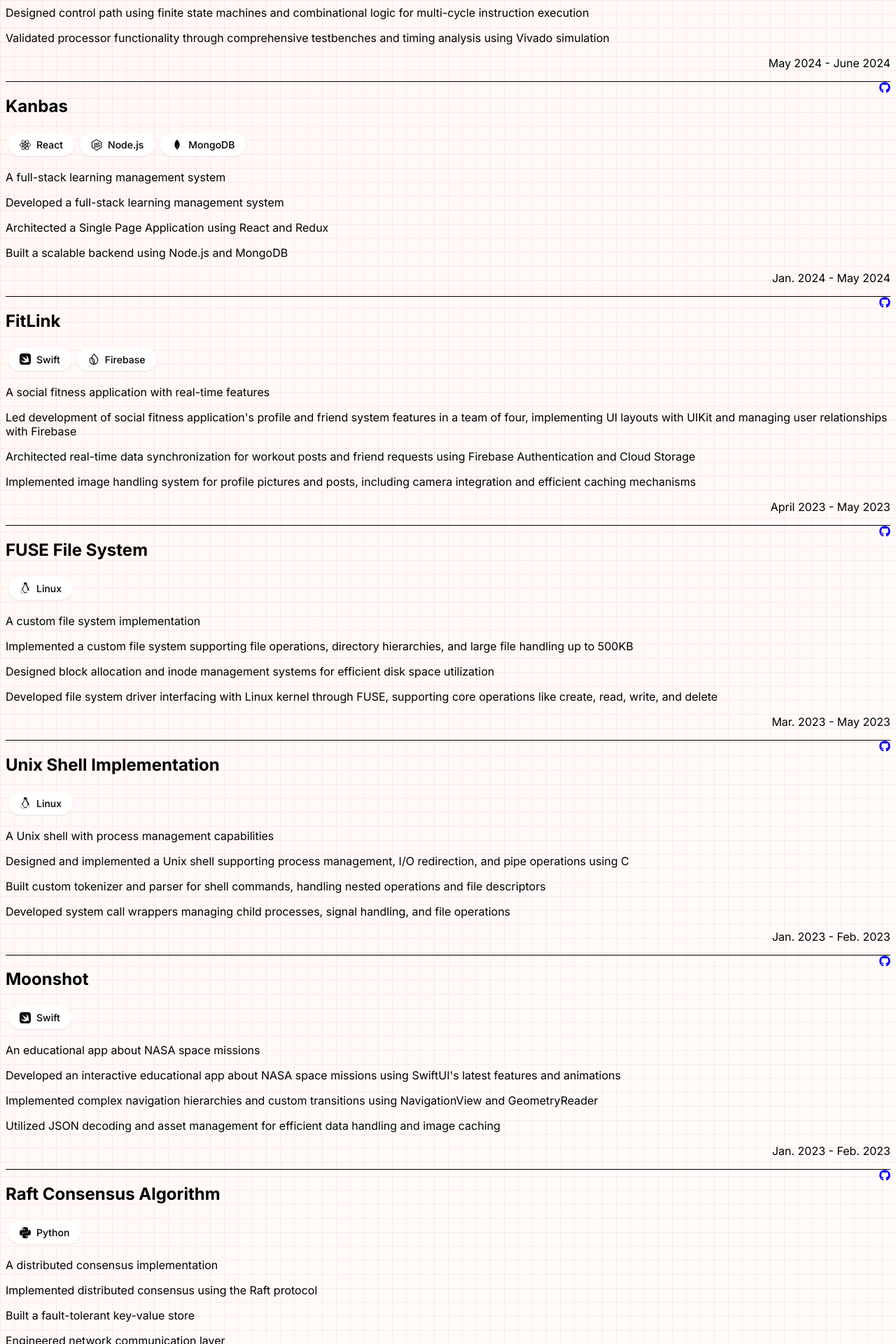
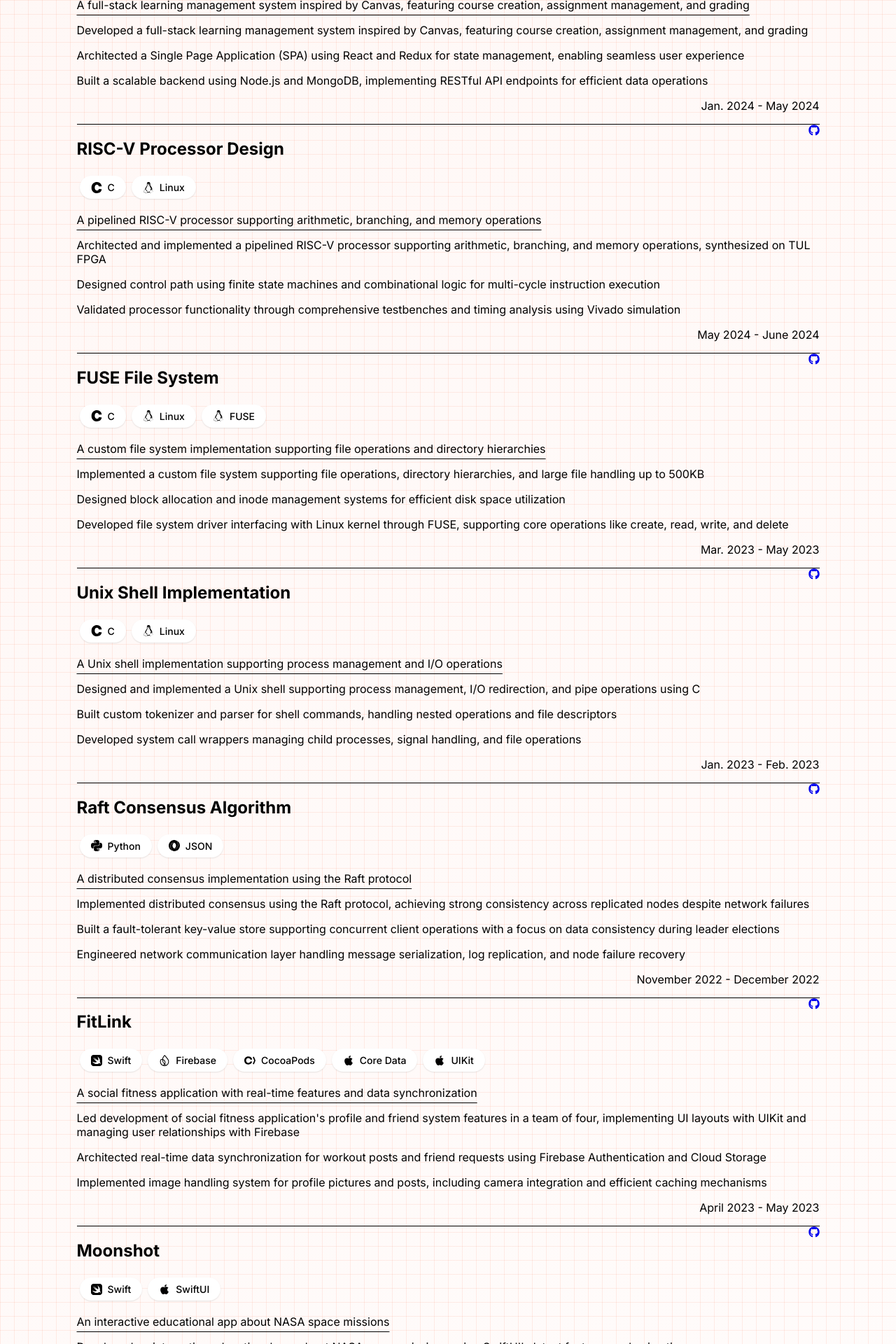
Before and after one commit to Jaber1028/portfolio, a Next.js app: page /projects in a window 1280 px wide. Shown: the part 880-2800 px from the top of the page at 70% size. Built offline with nearby package versions, Linux system fonts and the light colour scheme.

Commit message:
Refactor tech icon management by centralizing icon mapping in a utility function. Update project pages to utilize the new tech icon system for improved maintainability and consistency. Enhance project descriptions and achievements for clarity, and update layout styles for better visual presentation.

```diff
--- a/src/app/page.tsx
+++ b/src/app/page.tsx
@@ -1,52 +1,13 @@
 'use client';
 
 import { motion } from 'framer-motion';
-import { FaGithub, FaLinkedin, FaEnvelope, FaGit, FaJs, FaLinux, FaNode, FaPython, FaReact, FaSwift } from 'react-icons/fa';
-import { SiTypescript, SiExpress, SiNodedotjs, SiMongodb, SiSocketdotio, SiReact, SiWebgl, SiSharp, SiUnity,
-         SiVuedotjs, SiTailwindcss, SiHtml5, SiCss3, SiSwift, SiFirebase, SiLinux, SiPython, SiC, SiCplusplus,
-         SiRedux, SiJest, SiPostman, SiGit, SiXcode, SiUbuntu, SiRedhat, SiApple, SiAssemblyscript, SiCocoapods } from 'react-icons/si';
+import { FaGithub, FaLinkedin, FaEnvelope } from 'react-icons/fa';
 import Layout from '@/components/Layout';
 import { useEffect, useState } from 'react';
 import Image from 'next/image';
 import Link from 'next/link';
-import { IconType } from 'react-icons';
 import TechBadge from '@/components/TechBadge';
-
-const getTechIcon = (tech: string): IconType | null => {
-  const iconMap: Record<string, IconType> = {
-    'TypeScript': SiTypescript,
-    'Express': SiExpress,
-    'Node.js': SiNodedotjs,
-    'MongoDB': SiMongodb,
-    'Socket.io': SiSocketdotio,
-    'React': SiReact,
-    'WebGL': SiWebgl,
-    'C#': SiSharp,
-    'Unity': SiUnity,
-    'Vue.js': SiVuedotjs,
-    'Tailwind': SiTailwindcss,
-    'HTML': SiHtml5,
-    'CSS': SiCss3,
-    'Swift': SiSwift,
-    'Firebase': SiFirebase,
-    'Linux': SiLinux,
-    'Python': SiPython,
-    'C': SiC,
-    'C++': SiCplusplus,
-    'Redux': SiRedux,
-    'Jest': SiJest,
-    'Postman': SiPostman,
-    'Git': SiGit,
-    'Xcode': SiXcode,
-    'Ubuntu': SiUbuntu,
-    'RedHat': SiRedhat,
-    'Apple': SiApple,
-    'Csharp': SiSharp,
-    'Assemblyscript': SiAssemblyscript,
-    'Cocoapods': SiCocoapods,
-  };
-  return iconMap[tech] || null;
-};
+import { getTechIcon } from '@/app/utils/techIcons';
 
 export default function Home() {
   const [mounted, setMounted] = useState(false);
@@ -327,42 +288,28 @@ export default function Home() {
               <div>
                 <h3 className="text-xl font-semibold mb-4 text-gray-200">Languages</h3>
                 <div className="flex flex-wrap gap-4">
-                  <TechBadge icon={FaSwift} text="Swift" />
-                  <TechBadge icon={SiApple} text="Objective-C" />
-                  <TechBadge icon={SiC} text="C" />
-                  <TechBadge icon={SiCplusplus} text="C++" />
-                  <TechBadge icon={SiSharp} text="C#" />
-                  <TechBadge icon={FaPython} text="Python" />
-                  <TechBadge icon={FaJs} text="JavaScript" />
-                  <TechBadge icon={SiTypescript} text="TypeScript" />
-                  <TechBadge icon={SiAssemblyscript} text="Assembly" />
+                  {["Swift", "Objective-C", "C", "C++", "C#", "Python", "JavaScript", "TypeScript", "Assembly"].map((tech, i) => {
+                    const Icon = getTechIcon(tech);
+                    return Icon && <TechBadge key={i} icon={Icon} text={tech} />;
+                  })}
                 </div>
               </div>
               <div>
                 <h3 className="text-xl font-semibold mb-4 text-gray-200">Frameworks</h3>
                 <div className="flex flex-wrap gap-4">
-                  <TechBadge icon={SiSwift} text="SwiftUI" />
-                  <TechBadge icon={SiApple} text="UIKit" />
-                  <TechBadge icon={SiApple} text="CoreData" />
-                  <TechBadge icon={FaReact} text="React" />
-                  <TechBadge icon={SiRedux} text="Redux" />
-                  <TechBadge icon={SiJest} text="Jest" />
-                  <TechBadge icon={FaNode} text="Node.js" />
-                  <TechBadge icon={SiExpress} text="Express" />
-                  <TechBadge icon={SiPython} text="pytest" />
+                  {["SwiftUI", "UIKit", "CoreData", "React", "Redux", "Jest", "Node.js", "Express", "pytest"].map((tech, i) => {
+                    const Icon = getTechIcon(tech);
+                    return Icon && <TechBadge key={i} icon={Icon} text={tech} />;
+                  })}
                 </div>
               </div>
               <div>
                 <h3 className="text-xl font-semibold mb-4 text-gray-200">Technologies & Tools</h3>
                 <div className="flex flex-wrap gap-4">
-                  <TechBadge icon={SiXcode} text="Xcode" />
-                  <TechBadge icon={FaGit} text="Git" />
-                  <TechBadge icon={SiCocoapods} text="CocoaPods" />
-                  <TechBadge icon={SiPostman} text="REST APIs" />
-                  <TechBadge icon={SiMongodb} text="MongoDB" />
-                  <TechBadge icon={SiFirebase} text="Firebase" />
-                  <TechBadge icon={FaLinux} text="Linux" />
-                  <TechBadge icon={SiPostman} text="Postman" />
+                  {["Xcode", "Git", "CocoaPods", "REST APIs", "MongoDB", "Firebase", "Linux", "Postman"].map((tech, i) => {
+                    const Icon = getTechIcon(tech);
+                    return Icon && <TechBadge key={i} icon={Icon} text={tech} />;
+                  })}
                 </div>
               </div>
             </div>
--- a/src/app/projects/page.tsx
+++ b/src/app/projects/page.tsx
@@ -1,35 +1,9 @@
 'use client';
 
+import Link from 'next/link';
 import { FaGithub } from 'react-icons/fa';
-import { SiTypescript, SiExpress, SiNodedotjs, SiMongodb, SiSocketdotio, SiReact, SiWebgl, SiSharp, SiUnity,
-         SiVuedotjs, SiTailwindcss, SiHtml5, SiCss3, SiSwift, SiFirebase, SiLinux, SiPython } from 'react-icons/si';
-import Link from 'next/link';
-import { IconType } from 'react-icons';
-
 import TechBadge from '@/components/TechBadge';
-
-const getTechIcon = (tech: string): IconType | null => {
-  const iconMap: Record<string, IconType> = {
-    'TypeScript': SiTypescript,
-    'Express': SiExpress,
-    'Node.js': SiNodedotjs,
-    'MongoDB': SiMongodb,
-    'Socket.io': SiSocketdotio,
-    'React': SiReact,
-    'WebGL': SiWebgl,
-    'C#': SiSharp,
-    'Unity': SiUnity,
-    'Vue.js': SiVuedotjs,
-    'Tailwind': SiTailwindcss,
-    'HTML': SiHtml5,
-    'CSS': SiCss3,
-    'Swift': SiSwift,
-    'Firebase': SiFirebase,
-    'Linux': SiLinux,
-    'Python': SiPython,
-  };
-  return iconMap[tech] || null;
-};
+import { getTechIcon } from '@/app/utils/techIcons';
 
 interface Project {
   title: string;
@@ -46,7 +20,7 @@ export default function Projects() {
       tech: ["TypeScript", "React", "Express", "MongoDB", "Socket.io"],
       description: "A comprehensive Q&A platform with authentication, direct messaging, and interactive games using TypeScript and the MERN stack",
       achievements: [
-        "Built a comprehensive Q&A platform with authentication, direct messaging, and interactive games",
+        "Built a comprehensive Q&A platform with authentication, direct messaging, and interactive games using TypeScript and the MERN stack",
         "Architected a Daily Puzzles feature with automated generation algorithms that create unique logic challenges daily through cron scheduling",
         "Implemented real-time data synchronization across components using Socket.io for chat systems, game state updates, and leaderboard visualization"
       ],
@@ -64,8 +38,19 @@ export default function Projects() {
       period: "May 2024 - June 2024"
     },
     {
+      title: "Kanbas",
+      tech: ["JavaScript", "React", "Node.js", "MongoDB", "Redux"],
+      description: "A full-stack learning management system inspired by Canvas, featuring course creation, assignment management, and grading",
+      achievements: [
+        "Developed a full-stack learning management system inspired by Canvas, featuring course creation, assignment management, and grading",
+        "Architected a Single Page Application (SPA) using React and Redux for state management, enabling seamless user experience",
+        "Built a scalable backend using Node.js and MongoDB, implementing RESTful API endpoints for efficient data operations"
+      ],
+      period: "Jan. 2024 - May 2024"
+    },
+    {
       title: "RISC-V Processor Design",
-      tech: ["SystemVerilog", "Vivado", "FPGA"],
+      tech: ["C", "Linux"],
       description: "A pipelined RISC-V processor supporting arithmetic, branching, and memory operations",
       achievements: [
         "Architected and implemented a pipelined RISC-V processor supporting arithmetic, branching, and memory operations, synthesized on TUL FPGA",
@@ -75,31 +60,9 @@ export default function Projects() {
       period: "May 2024 - June 2024"
     },
     {
-      title: "Kanbas",
-      tech: ["JavaScript", "React", "Node.js", "MongoDB"],
-      description: "A full-stack learning management system",
-      achievements: [
-        "Developed a full-stack learning management system",
-        "Architected a Single Page Application using React and Redux",
-        "Built a scalable backend using Node.js and MongoDB"
-      ],
-      period: "Jan. 2024 - May 2024"
-    },
-    {
-      title: "FitLink",
-      tech: ["Swift", "UIKit", "Firebase", "Core Data"],
-      description: "A social fitness application with real-time features",
-      achievements: [
-        "Led development of social fitness application's profile and friend system features in a team of four, implementing UI layouts with UIKit and managing user relationships with Firebase",
-        "Architected real-time data synchronization for workout posts and friend requests using Firebase Authentication and Cloud Storage",
-        "Implemented image handling system for profile pictures and posts, including camera integration and efficient caching mechanisms"
-      ],
-      period: "April 2023 - May 2023"
-    },
-    {
       title: "FUSE File System",
-      tech: ["C", "FUSE", "Linux"],
-      description: "A custom file system implementation",
+      tech: ["C", "Linux", "FUSE"],
+      description: "A custom file system implementation supporting file operations and directory hierarchies",
       achievements: [
         "Implemented a custom file system supporting file operations, directory hierarchies, and large file handling up to 500KB",
         "Designed block allocation and inode management systems for efficient disk space utilization",
@@ -110,7 +73,7 @@ export default function Projects() {
     {
       title: "Unix Shell Implementation",
       tech: ["C", "Linux"],
-      description: "A Unix shell with process management capabilities",
+      description: "A Unix shell implementation supporting process management and I/O operations",
       achievements: [
         "Designed and implemented a Unix shell supporting process management, I/O redirection, and pipe operations using C",
         "Built custom tokenizer and parser for shell commands, handling nested operations and file descriptors",
@@ -119,9 +82,31 @@ export default function Projects() {
       period: "Jan. 2023 - Feb. 2023"
     },
     {
+      title: "Raft Consensus Algorithm",
+      tech: ["Python", "JSON"],
+      description: "A distributed consensus implementation using the Raft protocol",
+      achievements: [
+        "Implemented distributed consensus using the Raft protocol, achieving strong consistency across replicated nodes despite network failures",
+        "Built a fault-tolerant key-value store supporting concurrent client operations with a focus on data consistency during leader elections",
+        "Engineered network communication layer handling message serialization, log replication, and node failure recovery"
+      ],
+      period: "November 2022 - December 2022"
+    },
+    {
+      title: "FitLink",
+      tech: ["Swift", "Firebase", "CocoaPods", "Core Data", "UIKit"],
+      description: "A social fitness application with real-time features and data synchronization",
+      achievements: [
+        "Led development of social fitness application's profile and friend system features in a team of four, implementing UI layouts with UIKit and managing user relationships with Firebase",
+        "Architected real-time data synchronization for workout posts and friend requests using Firebase Authentication and Cloud Storage",
+        "Implemented image handling system for profile pictures and posts, including camera integration and efficient caching mechanisms"
+      ],
+      period: "April 2023 - May 2023"
+    },
+    {
       title: "Moonshot",
-      tech: ["Swift", "SwiftUI"],
-      description: "An educational app about NASA space missions",
+      tech: ["Swift", "SwiftUI", "UserDefaults"],
+      description: "An interactive educational app about NASA space missions",
       achievements: [
         "Developed an interactive educational app about NASA space missions using SwiftUI's latest features and animations",
         "Implemented complex navigation hierarchies and custom transitions using NavigationView and GeometryReader",
@@ -130,36 +115,36 @@ export default function Projects() {
       period: "Jan. 2023 - Feb. 2023"
     },
     {
-      title: "Raft Consensus Algorithm",
-      tech: ["Python", "JSON", "Sockets"],
-      description: "A distributed consensus implementation",
+      title: "IExpense",
+      tech: ["Swift", "SwiftUI"],
+      description: "An expense tracking application with data persistence",
       achievements: [
-        "Implemented distributed consensus using the Raft protocol",
-        "Built a fault-tolerant key-value store",
-        "Engineered network communication layer"
+        "Developed expense tracking application implementing CRUD operations and data persistence using UserDefaults",
+        "Created reusable view components and custom modifiers for consistent UI/UX across the application",
+        "Implemented form validation and error handling using SwiftUI's state management and custom binding wrappers"
       ],
-      period: "November 2022 - December 2022"
+      period: "Dec. 2022 - Jan. 2023"
     }
   ];
 
   return (
-    <div className="min-h-screen bg-white py-12 px-4">
-      <div className="max-w-5xl mx-auto">
-        <h1 className="text-3xl font-bold text-center mb-2">All Projects</h1>
-        <p className="text-center text-gray-600 mb-12">
+    <div className="min-h-screen bg-gradient-to-br from-blue-800 to-indigo-900 py-12 px-4">
+      <div className="max-w-[1061px] mx-auto">
+        <h1 className="text-3xl font-bold text-white text-center mb-2">All Projects</h1>
+        <p className="text-center text-blue-200 mb-12">
           Explore my portfolio of web applications, mobile apps, and other digital creations that showcase my skills and expertise.
         </p>
 
         <div className="space-y-12">
           {projects.map((project, index) => (
-            <div key={index} className="border-b border-gray-200 pb-8">
+            <div key={index} className="border-b border-blue-700/30 pb-8">
               <div className="flex justify-between items-start mb-1">
-                <h2 className="text-xl font-bold">{project.title}</h2>
+                <h2 className="text-xl font-bold text-white">{project.title}</h2>
                 <a
                   href={`https://github.com/Jaber1028/${project.title.toLowerCase().replace(/\s+/g, '-')}`}
                   target="_blank"
                   rel="noopener noreferrer"
-                  className="text-gray-600 hover:text-gray-900"
+                  className="text-blue-200 hover:text-white transition-colors"
                 >
                   <FaGithub className="text-xl" />
                 </a>
@@ -170,14 +155,18 @@ export default function Projects() {
                   return Icon && <TechBadge key={i} icon={Icon} text={tech} />;
                 })}
               </div>
-              <p className="text-gray-800 mb-4">{project.description}</p>
-              {project.achievements.map((achievement, i) => (
-                <p key={i} className="flex items-start text-gray-800 mb-1">
-                  <span className="w-2 h-2 bg-gray-400 rounded-full mr-2 mt-2 flex-shrink-0" />
-                  <span>{achievement}</span>
-                </p>
-              ))}
-              <p className="text-gray-600 text-sm mt-4 text-right">{project.period}</p>
+              <div className="mb-8">
+                <p className="text-xl font-extrabold text-blue-100 leading-relaxed underline decoration-blue-700/30 underline-offset-8">{project.description}</p>
+              </div>
+              <div className="space-y-3">
+                {project.achievements.map((achievement, i) => (
+                  <p key={i} className="flex items-start text-blue-200 text-base font-light">
+                    <span className="w-1.5 h-1.5 bg-blue-400 rounded-full mr-2 mt-2 flex-shrink-0" />
+                    <span>{achievement}</span>
+                  </p>
+                ))}
+              </div>
+              <p className="text-blue-300 text-sm mt-4 text-right">{project.period}</p>
             </div>
           ))}
         </div>
@@ -185,7 +174,7 @@ export default function Projects() {
         <div className="text-center mt-12">
           <Link
             href="/"
-            className="text-blue-600 hover:text-blue-800 font-medium"
+            className="text-blue-200 hover:text-white transition-colors font-medium"
           >
             Back to Home
           </Link>
--- a/src/app/utils/techIcons.ts
+++ b/src/app/utils/techIcons.ts
@@ -1,4 +1,5 @@
 import { IconType } from 'react-icons';
+import { FaApple, FaEnvelope, FaGithub, FaJs, FaLinkedin } from 'react-icons/fa';
 import {
   SiTypescript,
   SiExpress,
@@ -16,8 +17,22 @@ import {
   SiSwift,
   SiFirebase,
   SiLinux,
-  SiPython
+  SiPython,
+  SiC,
+  SiCplusplus,
+  SiJson,
+  SiRedux,
+  SiJest,
+  SiPostman,
+  SiGit,
+  SiXcode,
+  SiUbuntu,
+  SiRedhat,
+  SiApple,
+  SiAssemblyscript,
+  SiCocoapods
 } from 'react-icons/si';
+
 
 const iconMap: Record<string, IconType> = {
   'TypeScript': SiTypescript,
@@ -37,6 +52,36 @@ const iconMap: Record<string, IconType> = {
   'Firebase': SiFirebase,
   'Linux': SiLinux,
   'Python': SiPython,
+  'C': SiC,
+  'C++': SiCplusplus,
+  'JSON': SiJson,
+  'FUSE': SiLinux,
+  'Redux': SiRedux,
+  'Jest': SiJest,
+  'Postman': SiPostman,
+  'Git': SiGit,
+  'Xcode': SiXcode,
+  'Ubuntu': SiUbuntu,
+  'RedHat': SiRedhat,
+  'Apple': SiApple,
+  'Csharp': SiSharp,
+  'Assemblyscript': SiAssemblyscript,
+  'CocoaPods': SiCocoapods,
+  'Github': FaGithub,
+  'Linkedin': FaLinkedin,
+  'Envelope': FaEnvelope,
+  'JavaScript': FaJs,
+  'UIKit': FaApple,
+  'SwiftUI': FaApple,
+  'Core Data': FaApple,
+  'Core ML': FaApple,
+  'pytest': SiPython,
+  'REST APIs': SiPostman,
+  'CoreData': SiApple,
+  'Objective-C': SiApple,
+  'Assembly': SiAssemblyscript
+
+
 };
 
 export const getTechIcon = (tech: string): IconType | null => {
--- a/src/components/Layout.tsx
+++ b/src/components/Layout.tsx
@@ -7,7 +7,7 @@ interface LayoutProps {
 const Layout = ({ children }: LayoutProps) => {
   return (
     <div id="webcrumbs" className="min-h-screen py-8 px-4 font-body transition-colors duration-200">
-      <div className="max-w-7xl mx-auto">
+      <div className="max-w-[1094px] mx-auto">
         {/* Main Content */}
         <main className="p-4 sm:p-6 md:p-8">
           {children}
```
Also changed, not shown: src/app/projects/projects.module.css (added, +13 -0 lines).
